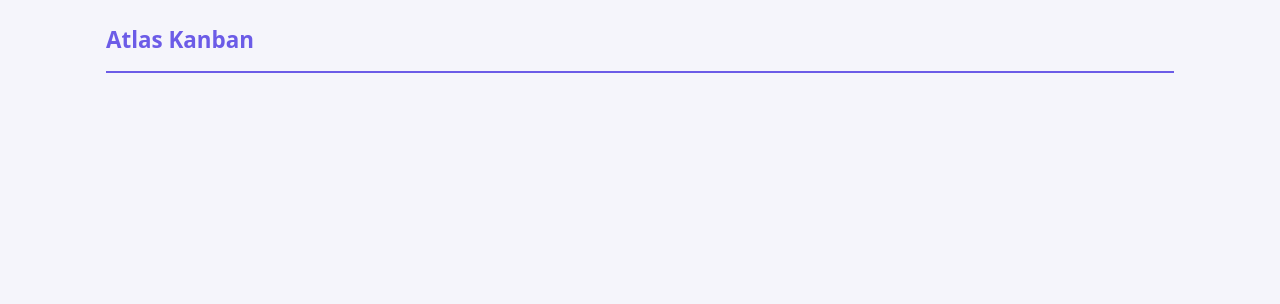
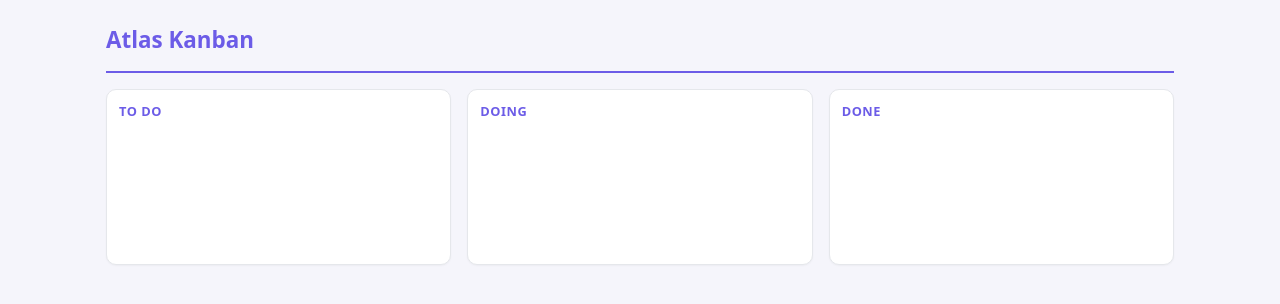
Before and after one commit to ShingShen2003/atlas-kanban, a React (Vite) app: page / in a window 1280 px wide. Shown: the top 304 px of the page. Built offline with nearby package versions, Linux system fonts and the light colour scheme.

Commit message:
feat(S1.2): board layout with To Do Doing Done columns (#2)
* chore(S1.2): claim — board layout with To Do Doing Done columns

* feat(S1.2): board layout with To Do Doing Done columns

---------

Co-authored-by: atlas-bot <atlas-bot@users.noreply.github.com>

```diff
--- a/src/App.jsx
+++ b/src/App.jsx
@@ -1,7 +1,19 @@
 import './styles.css'
 
-// S1.1 — scaffold: boots to an empty board shell. The To Do / Doing / Done
-// columns arrive in S1.2.
+// S1.2 — board layout: three columns (To Do / Doing / Done). Cards arrive in S2.1.
+const COLUMNS = ['To Do', 'Doing', 'Done']
+
+function Column({ title }) {
+  return (
+    <section className="column">
+      <h2 className="column-title">{title}</h2>
+      <div className="column-cards" aria-label={`${title} cards`}>
+        {/* cards land in S2.1 */}
+      </div>
+    </section>
+  )
+}
+
 export default function App() {
   return (
     <div className="app">
@@ -9,7 +21,9 @@
         <h1>Atlas Kanban</h1>
       </header>
       <main className="board" aria-label="board">
-        {/* board columns land in S1.2 */}
+        {COLUMNS.map((title) => (
+          <Column key={title} title={title} />
+        ))}
       </main>
     </div>
   )
--- a/src/styles.css
+++ b/src/styles.css
@@ -19,3 +19,28 @@
   align-items: flex-start;
   min-height: 200px;
 }
+.column {
+  flex: 1 1 0;
+  min-width: 0;
+  background: #fff;
+  border: 1px solid #e5e7eb;
+  border-radius: 10px;
+  padding: 0.75rem;
+  box-shadow: 0 1px 2px rgba(0, 0, 0, 0.04);
+}
+.column-title {
+  font-size: 0.8rem;
+  text-transform: uppercase;
+  letter-spacing: 0.04em;
+  color: #6c5ce7;
+  margin: 0 0 0.75rem;
+}
+.column-cards {
+  display: flex;
+  flex-direction: column;
+  gap: 0.5rem;
+  min-height: 120px;
+}
+@media (max-width: 640px) {
+  .board { flex-direction: column; }
+}
```
